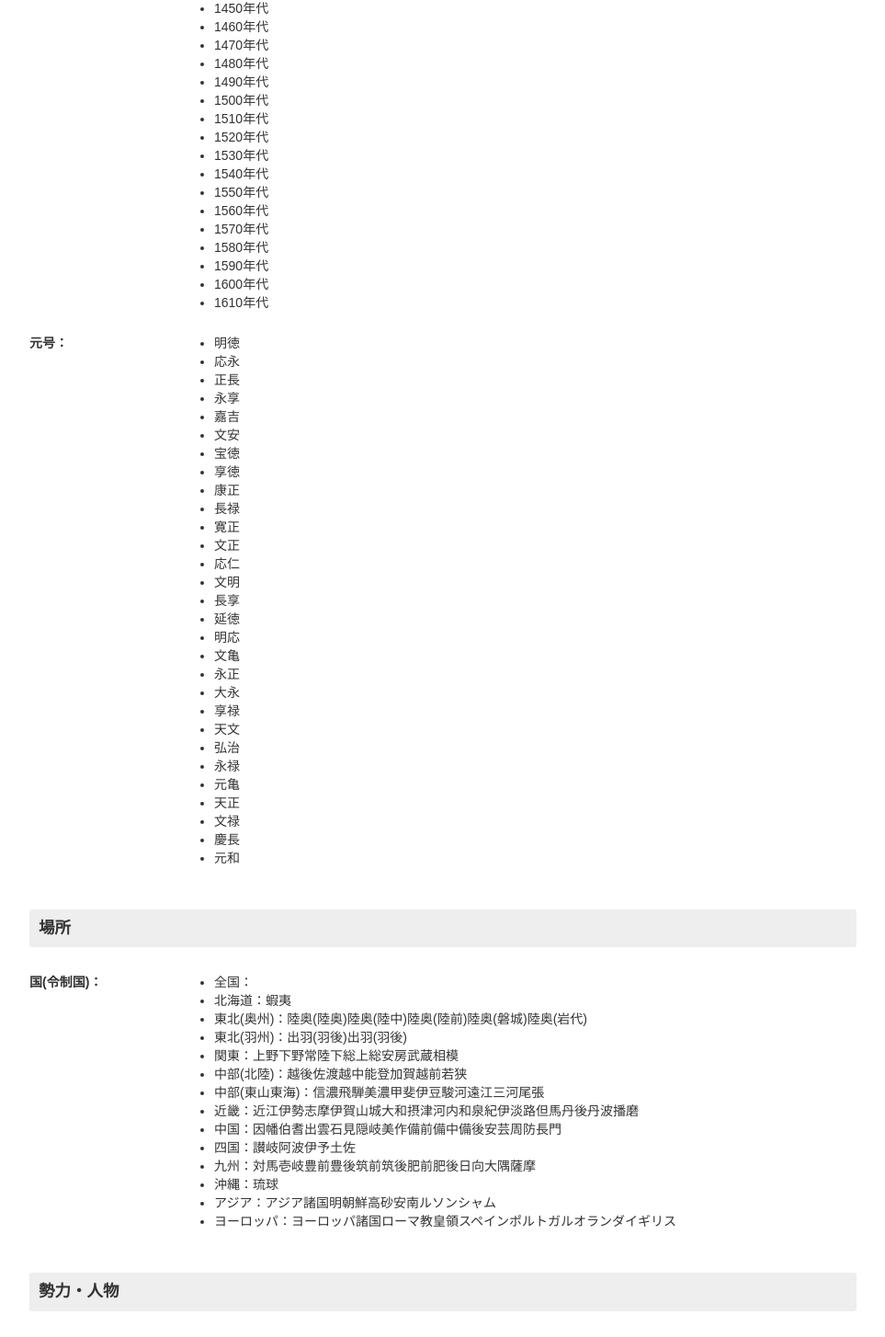
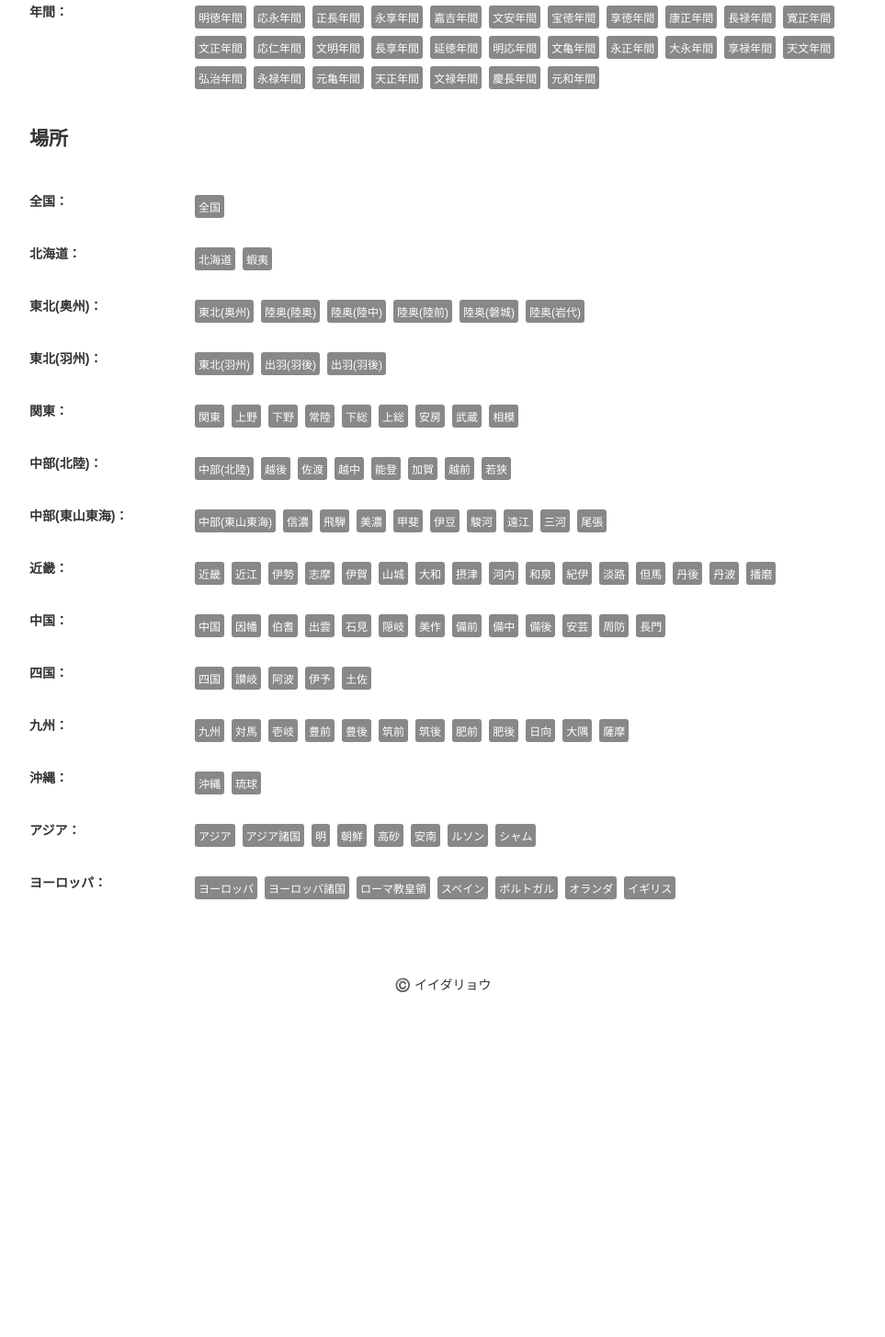
Before and after one commit to ryo-i/dai-sengoku-nenpyo, a Next.js app: page /tag in a window 1280 px wide. Shown: the part 577-2031 px from the top of the page at 92% size, without its empty margins (158-1121 px from the left). After the commit the page ends 1690 px from the top, so only its background shows below. Built offline with nearby package versions, Linux system fonts and the light colour scheme.

Commit message:
テキストだった一覧をタグリンク化 #3

```diff
--- a/components/InnerTag.tsx
+++ b/components/InnerTag.tsx
@@ -1,74 +1,21 @@
 import React, { useState, useEffect, useContext }  from 'react';
 import Link from 'next/link';
+import styled from 'styled-components';
 import Nav from './style/Nav';
 import Section from './style/commonSection';
+import tagStyle from './style/tagStyle';
 import { getDividedArray } from '../modules/nenpyoInfo/getDividedArray';
 import Data from '../data/data.json';
 
 
 // CSS in JS
-/* const Section = styled.section`
-  margin: 40px 0;
-  .date {
-    margin: 0 0 5px;
-    font-weight: bold;
-    color: #777;
-  }
-  h2 {
-    margin-bottom: 1.75em;
-    color: #333;
-  }
-  h3 {
-    background: #eee;
-    margin: 0 0 20px;
-    padding: 10px;
-    border-radius: 3px;
-  }
-  dl {
-    display: flex;
-    flex-wrap: wrap;
-    @media(max-width: 600px) {
-      display: block;
-    }
-    dt, dd {
-      padding: 0.5em 0;
-      margin: 0;
-      overflow-wrap: break-word;
-	    word-wrap: break-word;
-    }
-    dt {
-      width: 20%;
-      padding-right: 1em;
-      @media(max-width: 600px) {
-        width: 100%;
-        padding: 0;
-      }
-      ::after {
-        content: "："
-      }
-    }
-    dd {
-      width: 80%;
-      @media(max-width: 600px) {
-        width: 100%;
-        padding: 0 0 15px;
-      }
-      .peapleList {
-        margin: 0 0 5px;
-        .peaples {
-          margin: 0;
-          padding: 0;
-          li {
-            display: inline;
-            :not(:last-child)::after {
-              content: ", "
-            }
-          }
-        }
-      }
-    }
-  }
-`; */
+const Tag = styled.a`
+  ${tagStyle}
+  font-size: 12px !important;
+  margin: 4px 8px 4px 0 !important;
+  padding: 4px !important;
+  cursor: pointer;
+`;
 
 
 // Component
@@ -106,8 +53,8 @@ function InnerTag() {
       <ul className={props.paramKey}>
         {infoArray.map((data, index) =>
           <li key={index}>
-            <Link href={"../?" + props.paramKey + "=" + data}>
-              <a>{data + props.unit}</a>
+            <Link href={"/?" + props.paramKey + "=" + data}>
+              <Tag>{data + props.unit}</Tag>
             </Link>
           </li>
         )}
@@ -127,53 +74,45 @@ function InnerTag() {
       return (
         <>
           <section>
-            <h3>時期</h3>
+            <h2>時期</h2>
             <dl>
               <dt>年代</dt>
               <dd>
-                <ul>
                 {adAge.map((data, index) =>
-                    <li key={index}>
-                      {data.age}
-                    </li>
+                  <Link href={"/?adAge=" + data.age} key={index}>
+                    <Tag className="adAge">{data.age}</Tag>
+                  </Link>
                 )}
-                </ul>
               </dd>
-              <dt>元号</dt>
+            </dl>
+            <dl>
+              <dt>年間</dt>
               <dd>
-              <ul>
                 {waGengo.map((data, index) =>
-                    <li key={index}>
-                      {data.gengo}
-                    </li>
+                  <Link href={"/?waGengo=" + data.gengo} key={index}>
+                    <Tag className="waGengo">{data.gengo}年間</Tag>
+                  </Link>
                 )}
-                </ul>
               </dd>
             </dl>
           </section>
           <section>
-            <h3>場所</h3>
-            <dl>
-              <dt>国(令制国)</dt>
+            <h2>場所</h2>
+            {place.map((data, index) =>
+              <dl key={index}>
+                <dt>{data.region}</dt>
                 <dd>
-                <ul>
-                  {place.map((data, index) =>
-                    <li key={index}>
-                      {data.region}：{data.country}
-                    </li>
+                  <Link href={"/?region=" + data.region} key={index}>
+                    <Tag className="region">{data.region}</Tag>
+                  </Link>
+                  {data.country.map((data, index) =>
+                    <Link href={"/?country=" + data} key={index}>
+                    <Tag className="country">{data}</Tag>
+                  </Link>
                   )}
-                </ul>
                 </dd>
               </dl>
-          </section>
-          <section>
-            <h3>勢力・人物</h3>
-            <dl>
-              <dt>勢力</dt>
-              <dd>
-                作成中
-              </dd>
-            </dl>
+            )}
           </section>
         </>
       );
--- a/pages/about.tsx
+++ b/pages/about.tsx
@@ -59,7 +59,7 @@ function About() {
                 <h2>進捗</h2>
                 <ul>
                     <li>pathから年月日全てを削除 <a href="https://github.com/ryo-i/dai-sengoku-nenpyo/issues/2" target="_blank">#2</a></li>
-                    <li>年代データを追加、ページに表示 <a href="https://github.com/ryo-i/dai-sengoku-nenpyo/issues/3" target="_blank">#3</a></li>
+                    <li>テキストだった一覧をタグリンク化 <a href="https://github.com/ryo-i/dai-sengoku-nenpyo/issues/3" target="_blank">#3</a></li>
                 </ul>
             </section>
             <section>
```
Also changed, not shown: 1 other file (tests, documents, lock files or other folders). Lines whose indentation alone changed are shown as unchanged.
